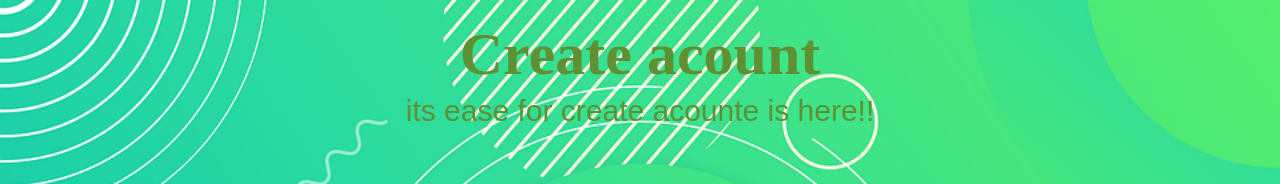
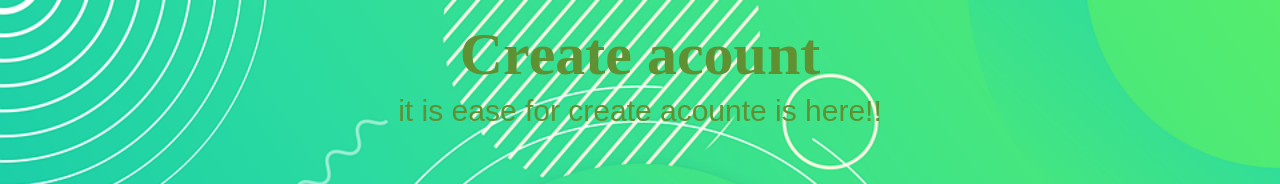
Before and after one commit to rxrossi/Formulario, a plain HTML site: page index.html in a window 1280 px wide. Shown: the top 184 px of the page. Drawn offline with Linux system fonts and the light colour scheme.

Commit message:
fix typo

```diff
--- a/index.html
+++ b/index.html
@@ -10,7 +10,7 @@
 <body>
     <header>
         <h1 id='title'>Create acount</h1>
-        <p id='description'>its ease for create acounte is here!!</p>
+        <p id='description'>it is ease for create acounte is here!!</p>
     </header>
 
 <main>
```
